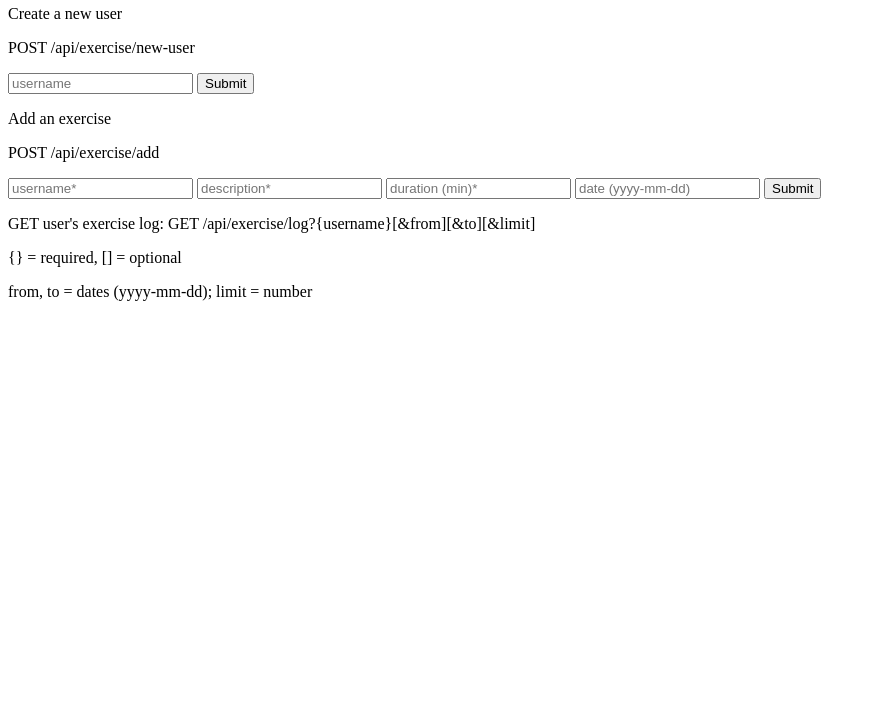
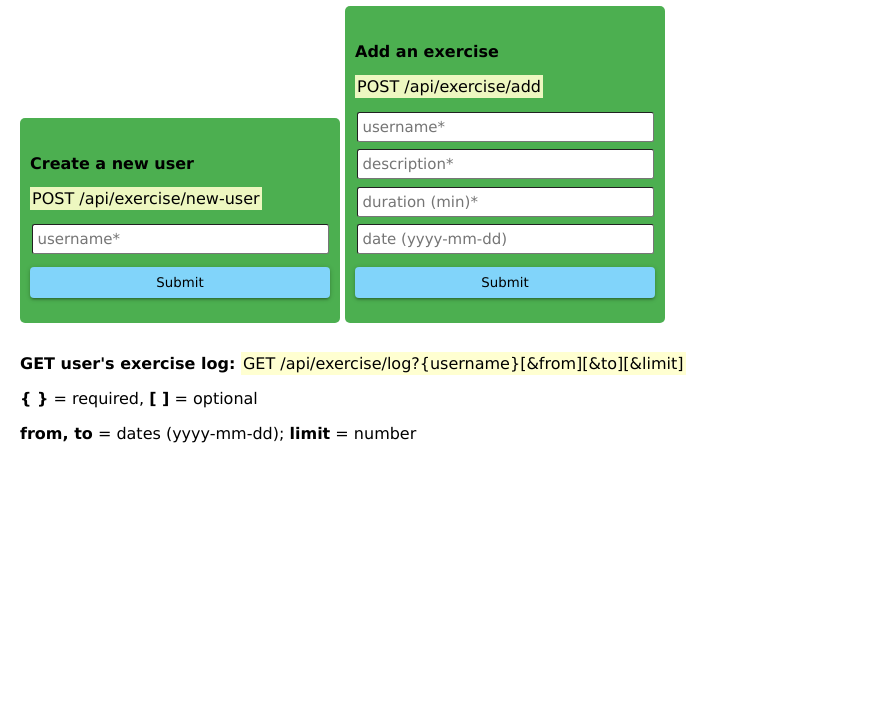
Before and after one commit to phapp88/exercise-tracker, a website: page index.html in a window 1280 px wide. Shown: the part 75-800 px from the top of the page, without its empty margins (0-876 px from the left). Drawn offline with Linux system fonts and the light colour scheme.

Commit message:
Add styles

```diff
--- a/index.html
+++ b/index.html
@@ -3,26 +3,29 @@
   <head>
     <meta charset="utf-8">
     <title>Exercise Tracker</title>
+    <link rel="stylesheet" href="index.css">
   </head>
   <body>
     <h1>Exercise Tracker</h1>
+    <div class="forms">
       <form action="/api/exercise/new-user" method="POST">
-      <p>Create a new user</p>
-      <p>POST /api/exercise/new-user</p>
-      <input type="text" name="username" placeholder="username">
+        <p class="form-title">Create a new user</p>
+        <p><span class="route">POST /api/exercise/new-user</span></p>
+        <input type="text" name="username" placeholder="username*" required>
         <button>Submit</button>
       </form>
       <form action="/api/exercise/add" method="POST">
-      <p>Add an exercise</p>
-      <p>POST /api/exercise/add</p>
+        <p class="form-title">Add an exercise</p>
+        <p><span class="route">POST /api/exercise/add</span></p>
         <input type="text" name="username" placeholder="username*" required>
         <input type="text" name="description" placeholder="description*" required>
         <input type="text" name="duration" placeholder="duration (min)*" required>
         <input type="text" name="date" placeholder="date (yyyy-mm-dd)">
         <button>Submit</button>
       </form>
-    <p>GET user's exercise log: GET /api/exercise/log?{username}[&from][&to][&limit]</p>
-    <p>{} = required, [] = optional</p>
-    <p>from, to = dates (yyyy-mm-dd); limit = number</p>
+    </div>
+    <p><span class="span--bold">GET user's exercise log: </span><span class="route">GET /api/exercise/log?{username}[&from][&to][&limit]</span></p>
+    <p><span class="span--bold">{ }</span> = required, <span class="span--bold">[ ]</span> = optional</p>
+    <p><span class="span--bold">from, to</span> = dates (yyyy-mm-dd); <span class="span--bold">limit</span> = number</p>
   </body>
 </html>
--- /dev/null
+++ b/public/index.css
@@ -0,0 +1,59 @@
+body {
+  font-family: verdana, sans-serif;
+  margin: 20px;
+}
+
+button {
+  background-color: #81d4fa;
+  border: 0;
+  border-radius: 4px;
+  box-shadow: 0 1px 5px 0 rgba(0, 0, 0, 0.2), 0 2px 2px 0 rgba(0, 0, 0, 0.14), 0 3px 1px -2px rgba(0, 0, 0, 0.12);
+  cursor: pointer;
+  font-family: verdana, sans-serif;
+  outline: none;
+  padding: 8px 16px;
+  margin: 5px auto;
+  width: 100%;
+}
+
+button:active {
+  box-shadow: 0 8px 17px 0 rgba(0, 0, 0, 0.2), 0 11px 11px 0 rgba(0, 0, 0, 0.14), 0 14px 8px -11px rgba(0, 0, 0, 0.12);
+}
+
+button:hover {
+  background-color: #4ba3c7;
+}
+
+form {
+  background-color: #4caf50;
+  border-radius: 5px;
+  max-width: 300px;
+  margin: 0 5px 15px 0;
+  padding: 20px 10px;
+  width: 100%;
+}
+
+.forms {
+  align-items: flex-end;
+  display: flex;
+  flex-wrap: wrap;
+}
+
+.form-title, .span--bold {
+  font-weight: bold;
+}
+
+input {
+  border-radius: 2.5px;
+  border-width: 1px;
+  display: block;
+  font: 15px verdana, sans-serif;
+  margin: 7.5px auto;
+  padding: 5px;
+  width: 95%;
+}
+
+.route {
+  background-color: rgba(255, 255, 204, 0.9);
+  padding: 2px;
+}
--- a/server.js
+++ b/server.js
@@ -23,6 +23,7 @@ const UserSchema = new mongoose.Schema({
 const User = mongoose.model('users', UserSchema);
 
 express()
+  .use(express.static('public'))
   .use(bodyParser.urlencoded({ extended: false }))
   .get('/', (req, res) => res.sendFile(path.join(__dirname, 'index.html')))
   .get('/api/exercise/log', (req, res, next) => {
```
Lines whose indentation alone changed are shown as unchanged.
